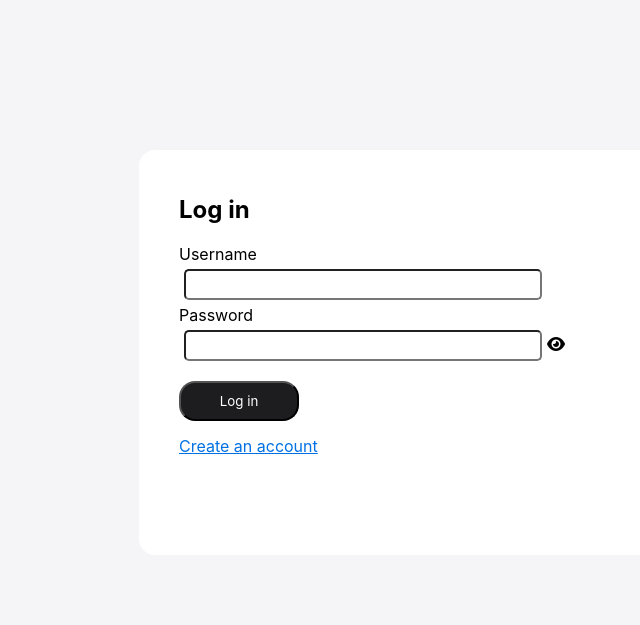
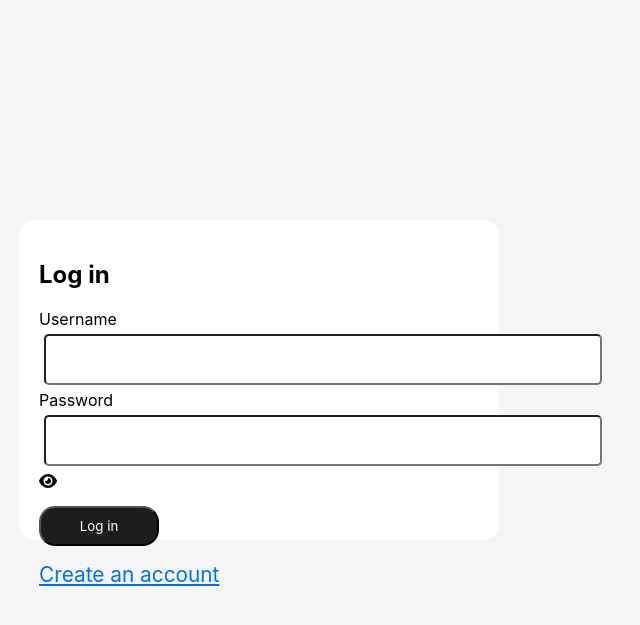
Before and after one commit to AtharvaManale/To-Do-Task-Manager, a Flask app: page /l in a window 1280 px wide. Shown: the top 625 px of the page, without its empty margins (419-1059 px from the left). Run offline with Flask 3, Linux system fonts and the light colour scheme.

Commit message:
Responsive web in progress

```diff
--- a/static/login.css
+++ b/static/login.css
@@ -1,5 +1,5 @@
 *{
-    font-family: -apple-system, BlinkMacSystemFont, 'Segoe UI', Roboto, Helvetica, Arial, sans-serif;;
+  font-family: -apple-system, BlinkMacSystemFont, 'Segoe UI', Roboto, Helvetica, Arial, sans-serif;
 }
 body{
   background-color: #F5F5F7;
@@ -10,7 +10,7 @@ body{
   flex-wrap: nowrap;
   height: 45vmin;
   width: 55vmin;
-    margin: 150px 0 0 550px;
+  margin: 150px 0 0 500px;
   padding: 25px 40px 20px 40px;
   border-radius: 1rem;
   background-color: #fff;
@@ -29,17 +29,101 @@ body{
   color: #fff;
   background-color: #1D1D1F;
   cursor: pointer;
-    height: 5vmin;
-    width: 15vmin;
+  height: 5dvh;
+  width: 15dvb;
   border-radius: 1rem;
   margin-top: 15px;
 }
 a{
   cursor: pointer;
-    margin-top: 15px;
+  margin-top: 1rem;
   color: #0071E3;
 }
 .message{
-    margin-top: 15px;
+  margin-top: 0.75rem;
   color: green;
 }
+
+@media (max-width: 1440px){
+  .container{
+    height: 35vmin;
+    width: 55vmin;
+    margin: 220px 0 0 430px;
+    padding: 20px;
+  }
+  #i1,#i2{
+    height: 45px;
+    width: 550px;
+  }
+  a{
+    font-size: 1.3rem;
+  }
+}
+
+
+@media (max-width: 1024px){
+  .container{
+    height: 40dvh;
+    width: 60vmin;
+    margin: 200px 0 0 230px;
+    padding: 20px;
+  }
+  #i1,#i2{
+    height: 35px;
+    width: 450px;
+  }
+  a{
+    font-size: 1rem;
+  }
+}
+
+@media (max-width: 768px) {
+  .container {
+    height: 47dvh;
+    width: 60vmin;
+    margin: 150px 0 0 150px;
+  }
+  #i1, #i2 {
+    height: 25px;
+    width: 350px;
+  }
+  a{
+    font-size: 1rem;
+  }
+}
+
+@media (max-width: 476px) {
+  .container{
+    height: 50dvh;
+    width: 60dvh;
+    margin: 125px 0 0 0;
+    padding: 20px;
+  }
+  #i1, #i2 {
+    height: 25px;
+    width: 350px;
+  }
+  a{
+    font-size: 1rem;
+  }
+}
+
+@media (max-width: 356px) {
+  .container{
+    height: 50dvh;
+    width: 60dvh;
+    margin: 250px 0 0 0;
+    padding: 20px;
+  }
+  #login{
+    height: 7dvh;
+    width: 16dvb;
+  }
+  #i1, #i2 {
+    height: 25px;
+    width: 350px;
+  }
+  a{
+    font-size: 1rem;
+  }
+}
```
Lines whose indentation alone changed are shown as unchanged.
